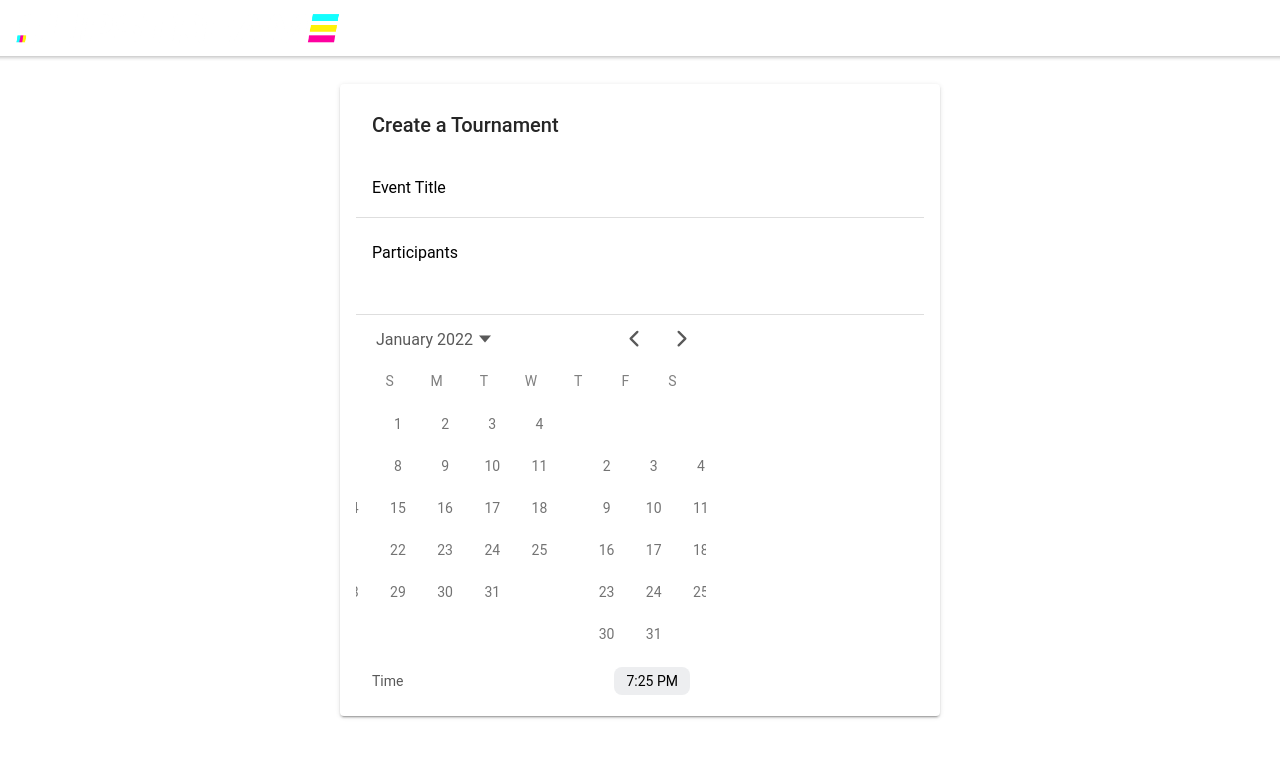
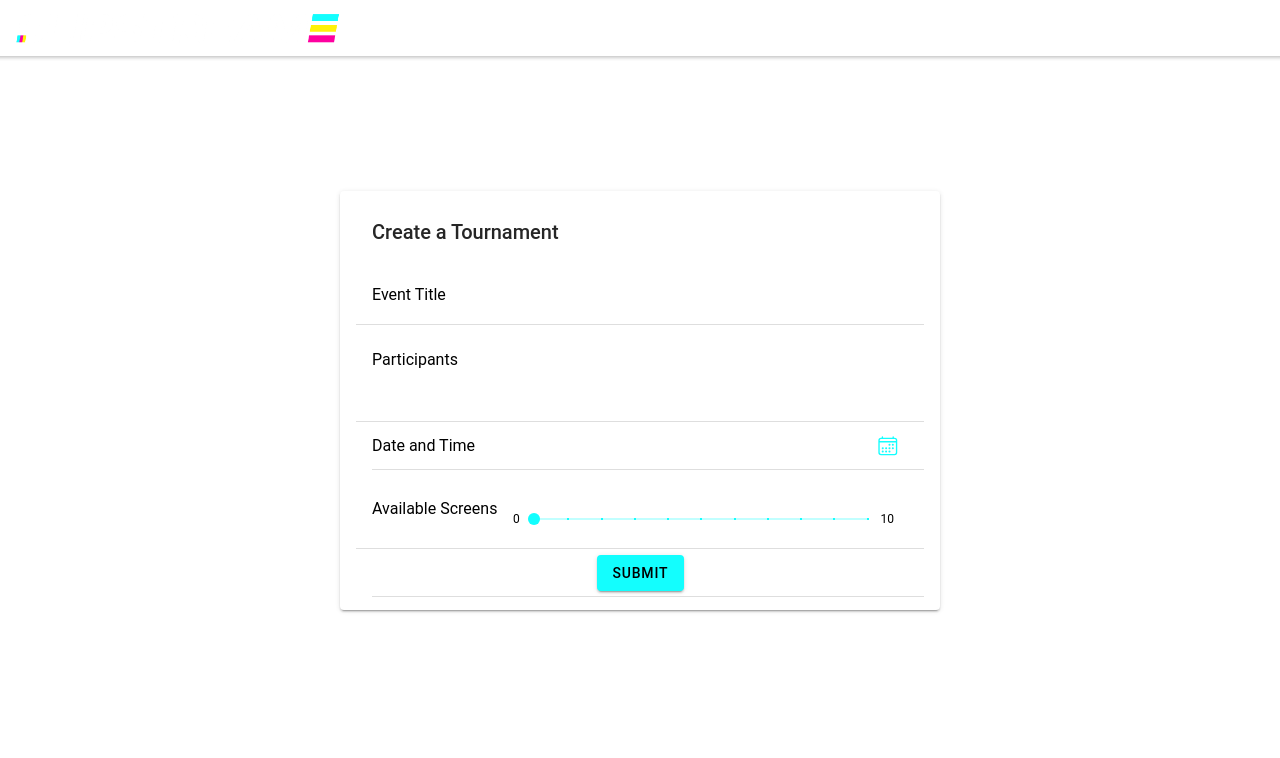
Before and after one commit to danielnoon/slipstream, a React (Vite) app: page /create in a window 1280 px wide. Shown: the top 758 px of the page. Built offline with nearby package versions, Linux system fonts and the light colour scheme.

Commit message:
create form scaffolded and properly updates global state

```diff
--- a/package.json
+++ b/package.json
@@ -13,6 +13,7 @@
     "@ionic/react-router": "^6.0.3",
     "@types/react-router-dom": "^5.3.3",
     "immer": "^9.0.12",
+    "ionicons": "^6.0.1",
     "react": "^17.0.2",
     "react-dom": "^17.0.2",
     "react-router-dom": "^5.3.0",
--- a/src/pages/Create.tsx
+++ b/src/pages/Create.tsx
@@ -1,5 +1,6 @@
 import { css } from "@emotion/css";
 import {
+  IonButton,
   IonCard,
   IonCardContent,
   IonCardHeader,
@@ -7,15 +8,22 @@ import {
   IonContent,
   IonDatetime,
   IonHeader,
+  IonIcon,
   IonInput,
   IonItem,
   IonLabel,
   IonPage,
+  IonPopover,
+  IonRange,
   IonTextarea,
   IonTitle,
   IonToolbar,
 } from "@ionic/react";
+import { calendarOutline } from "ionicons/icons"
+import { useState } from "react";
 import { Header } from "../components/Header";
+import { useStore } from "../store";
+import Participant from "../types/Participant"
 
 const wrapper = css`
   display: flex;
@@ -30,6 +38,20 @@ const card = css`
 `;
 
 export function Create() {
+
+  const createTournament = useStore(state => state.createTournament);
+  const [event, setEvent] = useState("");
+  const [participants, setParticipants] = useState("");
+  const [dateTime, setDateTime] = useState("");
+  const [screens, setScreens] = useState(0);
+
+  const onSubmit = () => {
+    const formattedParticipants : Participant[] = participants.split("\n").map((part, i) => ({id: i, name: part, score: 0}));
+    const formattedDateTime : Date = new Date(dateTime);
+    createTournament({name: event, participants: formattedParticipants, startTime: formattedDateTime, setupsCount: screens});
+    console.log(useStore.getState().tournament);
+  }
+
   return (
     <>
       <Header />
@@ -43,13 +65,31 @@ export function Create() {
               <form>
                 <IonItem>
                   <IonLabel position="floating">Event Title</IonLabel>
-                  <IonInput></IonInput>
+                  <IonInput onIonChange={ev => setEvent(ev.detail.value!)}></IonInput>
                 </IonItem>
                 <IonItem>
                   <IonLabel position="floating">Participants</IonLabel>
-                  <IonTextarea autoGrow></IonTextarea>
+                  <IonTextarea autoGrow onIonChange={ev => setParticipants(ev.detail.value!)}></IonTextarea>
                 </IonItem>
-                <IonDatetime></IonDatetime>
+                <IonItem>
+                  <IonLabel>Date and Time</IonLabel>
+                  <IonButton fill="clear" id="trigger-button">
+                    <IonIcon slot="icon-only" icon={calendarOutline} />
+                  </IonButton>
+                  <IonPopover trigger="trigger-button" side="top" alignment="end">
+                    <IonDatetime onIonChange={ev => setDateTime(ev.detail.value!)}/>
+                  </IonPopover>
+                </IonItem>
+                <IonItem>
+                  <IonLabel>Available Screens</IonLabel>
+                  <IonRange min={0} max={10} snaps={true} pin onIonChange={ev => setScreens(ev.detail.value as number)}>
+                    <IonLabel slot="start">0</IonLabel>
+                    <IonLabel slot="end">10</IonLabel>
+                  </IonRange>
+                </IonItem>
+                <IonItem>
+                  <IonButton size="default" style={{margin: "auto"}} onClick={onSubmit}>Submit</IonButton>
+                </IonItem>
               </form>
             </IonCardContent>
           </IonCard>
```
Also changed, not shown: 1 other file (tests, documents, lock files or other folders).
